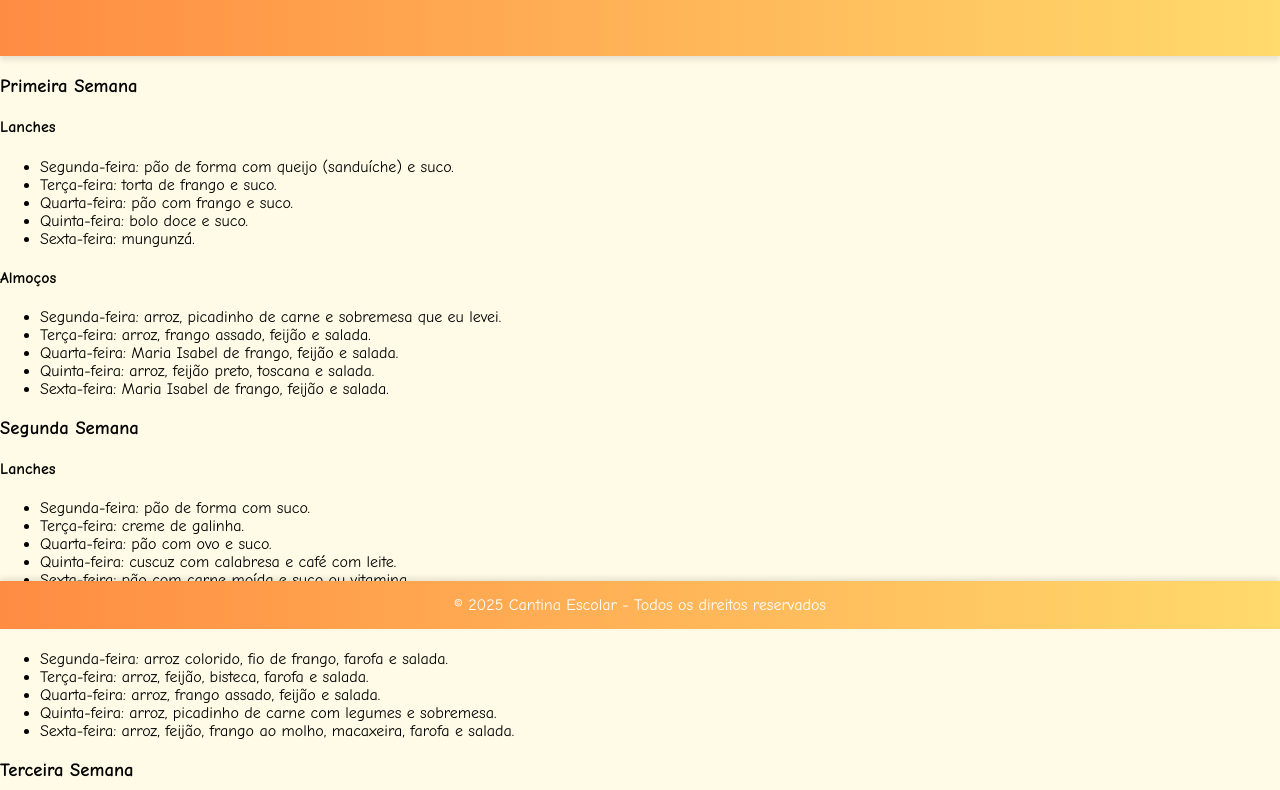
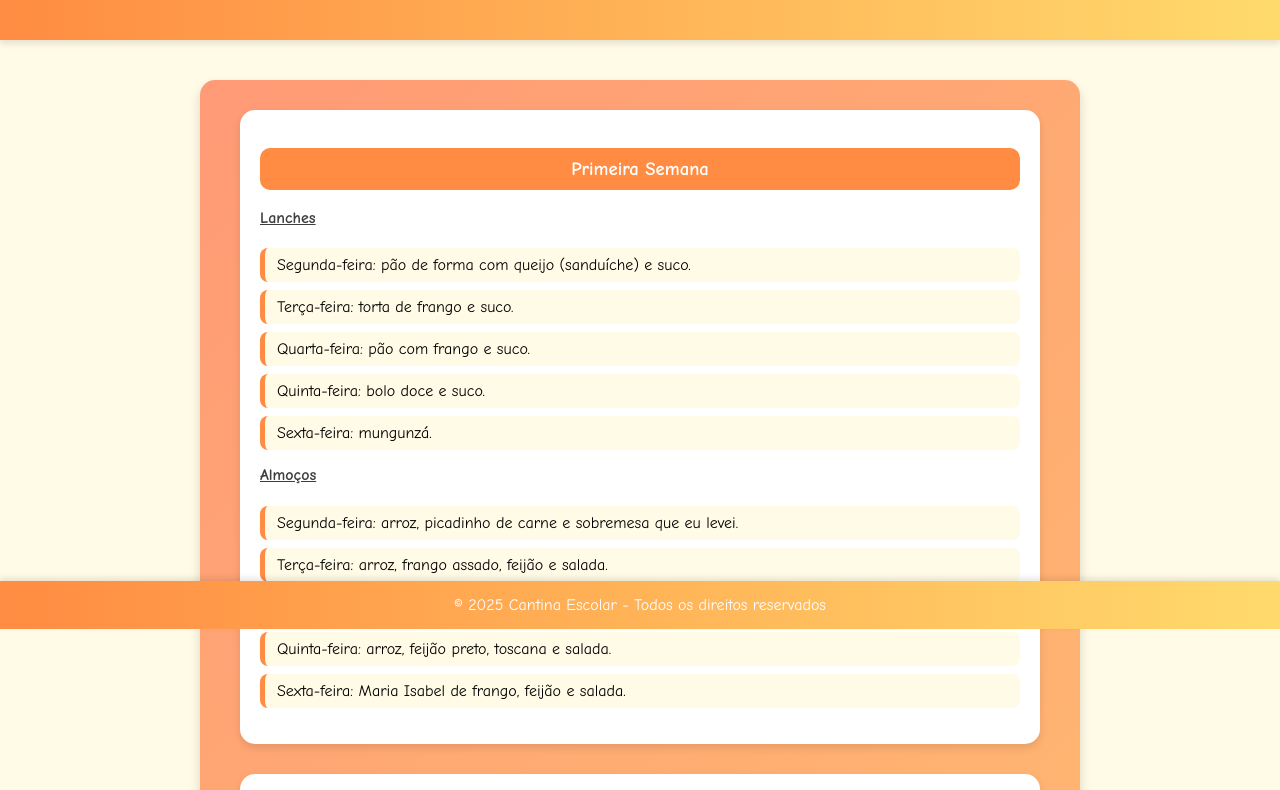
Before and after one commit to larabiancaaraujo/Cantina_Feliz, a plain HTML site: page cardapio.html in a window 1280 px wide. Shown: the part 171-961 px from the top of the page. Drawn offline with Linux system fonts and the light colour scheme.

Commit message:
modificaçao

```diff
--- a/cardapio.html
+++ b/cardapio.html
@@ -4,7 +4,7 @@
     <meta charset="UTF-8">
     <meta name="viewport" content="width=device-width, initial-scale=1.0">
     <title>Cardápio - Cantina Escolar</title>
-    <link rel="stylesheet" href="style.css">
+    <link rel="stylesheet" href="cardapio.css">
 </head>
 <body>
     <header>
```
